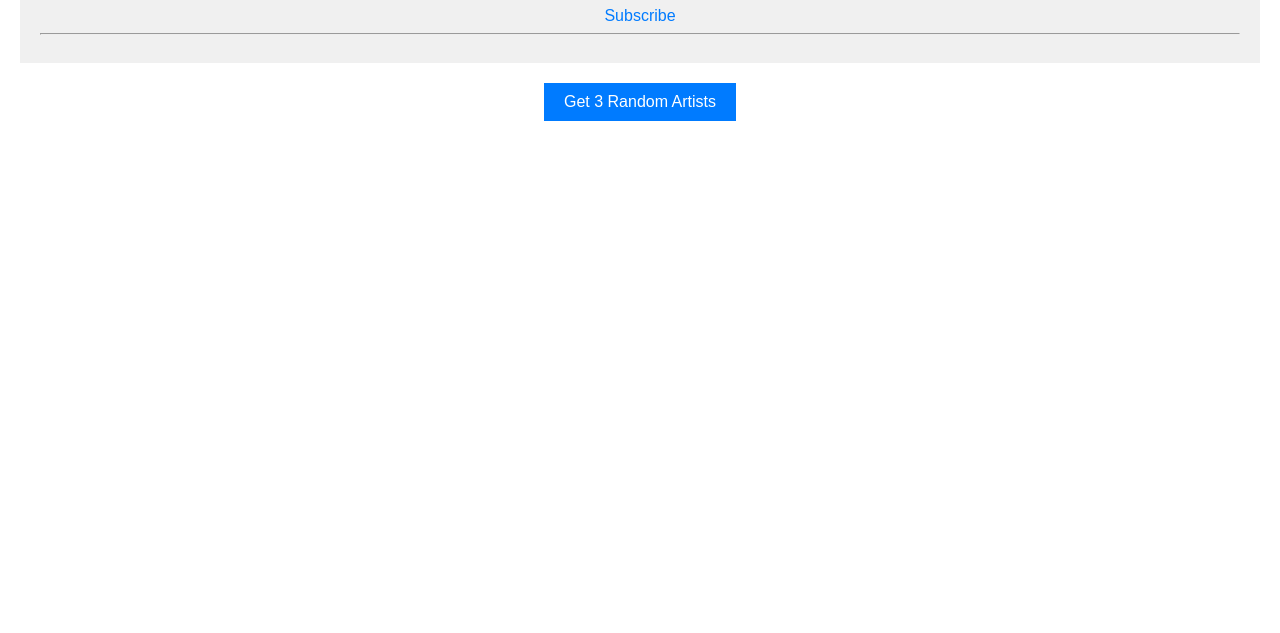
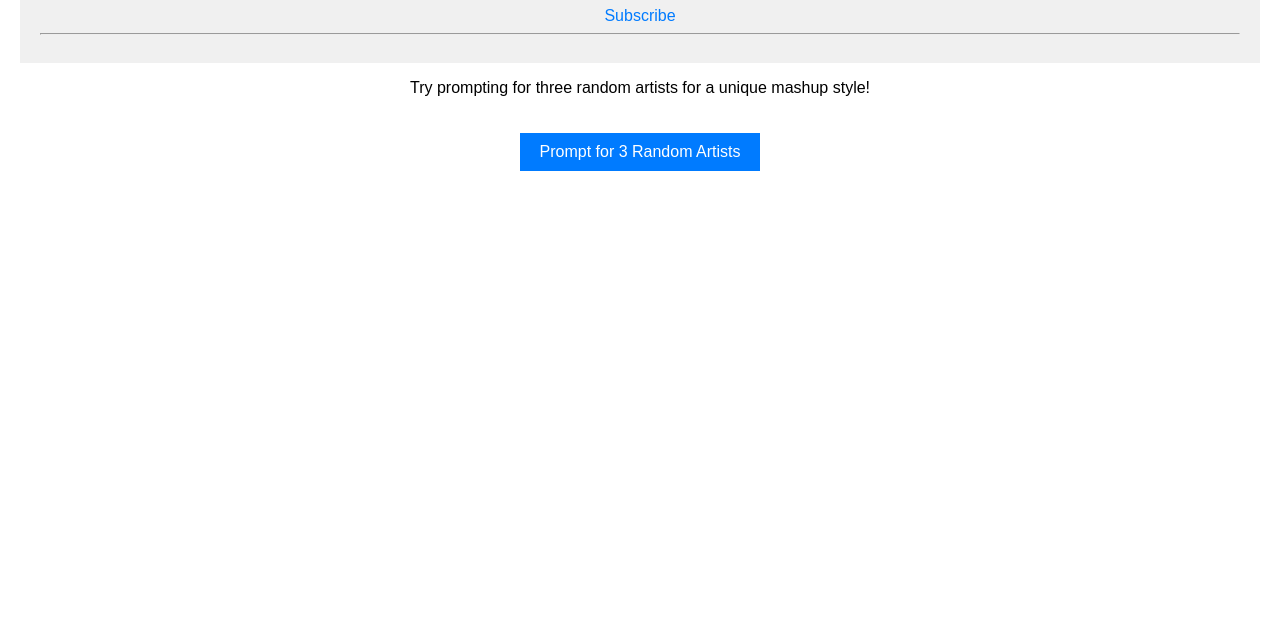
Before and after one commit to JennMishra/random-artists-tool, a plain HTML site: page index.html in a window 1280 px wide. Shown: the part 167-800 px from the top of the page. Drawn offline with Linux system fonts and the light colour scheme.

Commit message:
Add files via upload

```diff
--- a/index.html
+++ b/index.html
@@ -46,7 +46,8 @@
         <a href="https://bit.ly/MtP-Subscribe" target="_blank">Subscribe</a>
         <hr>
     </header>
-    <button onclick="getArtists()">Get 3 Random Artists</button>
+        <p>Try prompting for three random artists for a unique mashup style!</p>
+<button onclick="getArtists()">Prompt for 3 Random Artists</button>
     <div id="artists"></div>
     <script src="script.js"></script>
 </body>
```
